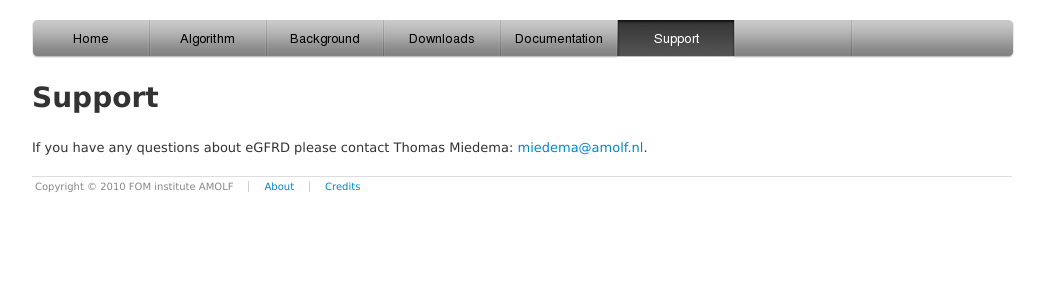
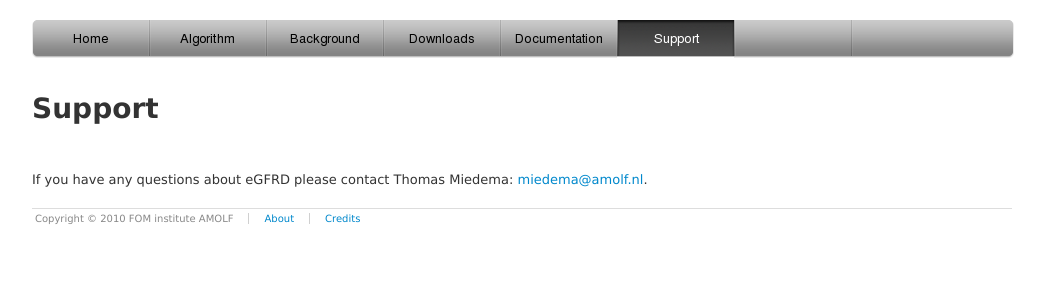
Before and after one commit to maxbetjes/maxbetjes.github.io, a Jekyll site: the page built from support.markdown, in a window 1280 px wide. Shown: the top 300 px of the page, without its empty margins (128-1173 px from the left). Built offline with Jekyll 4.4.1, drawn with Linux system fonts in a browser that asks for light colours; Markdown is read by kramdown in place of the engine named in the settings.

Commit message:
And some more whitespace.

```diff
--- a/css/home.css
+++ b/css/home.css
@@ -1,6 +1,6 @@
 
-h1 { font-size: 44px; margin-bottom: 10px; }
-h2 { font-weight: normal; margin-top: 10px; }
+h1 { font-size: 44px; margin-top: 20px; margin-bottom: 0px; }
+h2 { font-weight: normal; margin-top: 0px; }
 h3 { font-weight: bold; font-size: 20px; line-height: 1.5; margin: 40px 0px 0px; }
 h4 { font-weight: bold; font-size: 16px; line-height: 1.5; margin: 20px 0px 0px; }
 h5 { font-weight: bold; font-size: 14px; line-height: 1.5; margin: 10px 0px 0px; }
--- a/css/menu.css
+++ b/css/menu.css
@@ -1,5 +1,5 @@
 /* GLOBALHEADER */
-#globalheader { width: 982px; height: 38px; margin: 20px auto 15px; position: relative; z-index: 9998; }
+#globalheader { width: 982px; height: 38px; margin: 20px auto 0px; position: relative; z-index: 9998; }
 #globalheader #globalnav { margin: 0; padding: 0; zoom: 1; width: 100%; }
 #globalheader #globalnav:after { content: "."; display: block; height: 0;      clear: both; visibility: hidden; }
 #globalheader #globalnav li { display: inline; }
--- a/css/style.css
+++ b/css/style.css
@@ -41,7 +41,7 @@ p { margin-bottom: 18px; }
 code { font-family: monospace; }
 
 /* Headers. */
-h1 { font-weight: bold; font-size: 28px; line-height: 0; margin: 40px 0px 40px; }
+h1 { font-weight: bold; font-size: 28px; line-height: 1.5; margin: 30px 0px 40px; }
 h2 { font-weight: bold; font-size: 20px; line-height: 1.5; margin: 40px 0px 0px; }
 h3 { font-weight: bold; font-size: 16px; line-height: 1.5; margin: 20px 0px 0px; }
 h4 { font-weight: bold; font-size: 14px; line-height: 1.5; margin: 10px 0px 0px; }
```
